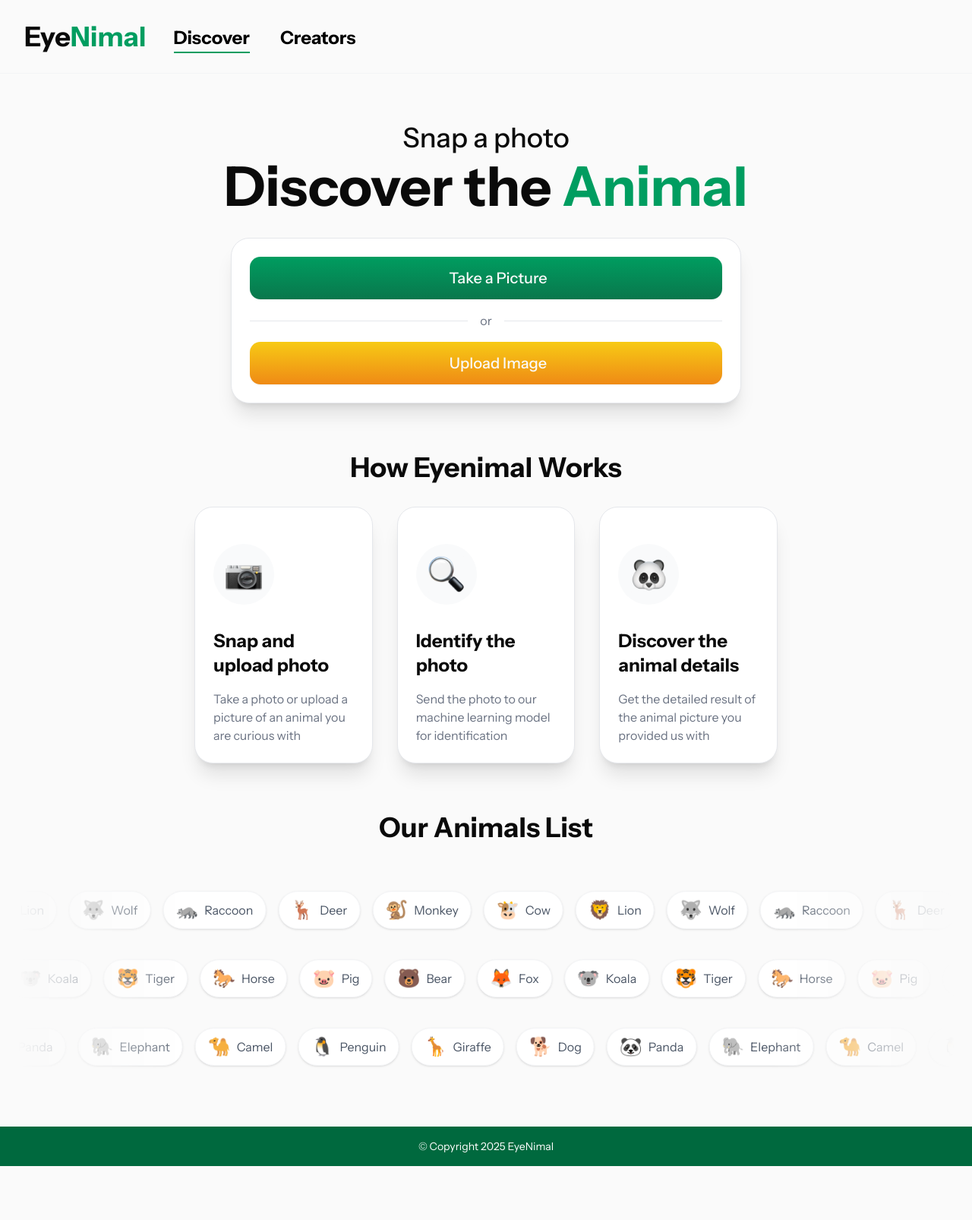
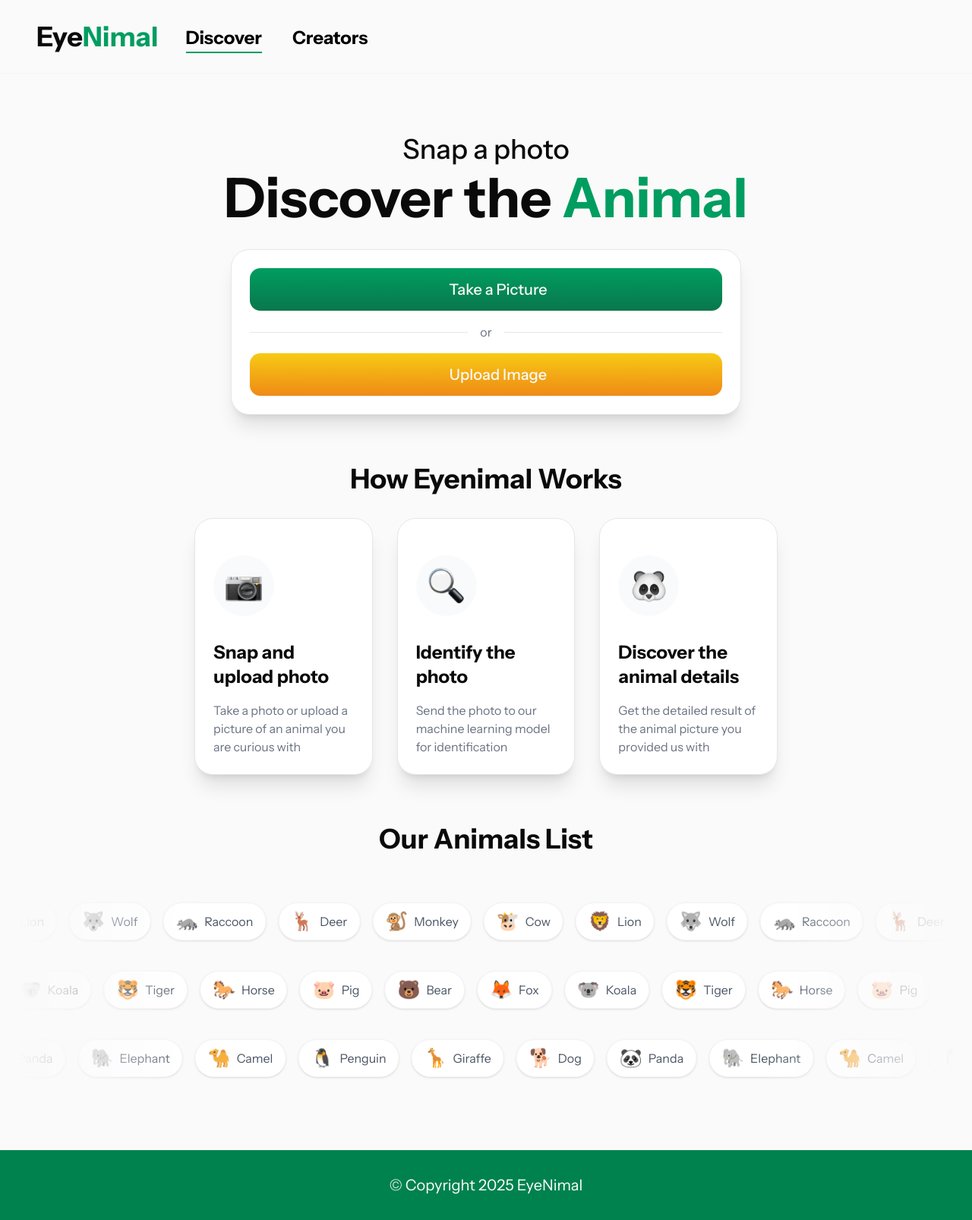
Before and after one commit to qiewi/eye-nimal, a Next.js app in the folder frontend/: page / in a window 1280 px wide. Shown: the whole page at 76% size. Before the commit the page ends 1535 px from the top, so only its background shows below. Built offline with nearby package versions, Linux system fonts and the light colour scheme; some icons are missing.

Commit message:
feat: footer

```diff
--- a/frontend/src/app/globals.css
+++ b/frontend/src/app/globals.css
@@ -118,6 +118,7 @@
 
 @theme {
   --color-greenish: #009D60;
+  --color-greenish-dark: #00824F;
   --color-greyish: #FAFAFA;
 
   --font-dm-sans: 'DM Sans', sans-serif;
--- a/frontend/src/app/layout.tsx
+++ b/frontend/src/app/layout.tsx
@@ -3,6 +3,7 @@ import type { Metadata } from "next"
 import { Instrument_Sans } from "next/font/google"
 import "./globals.css"
 import Navbar from "@/components/layout/Navbar"
+import Footer from "@/components/layout/Footer"
 
 const instrumentSans = Instrument_Sans({
   subsets: ["latin"],
@@ -20,15 +21,14 @@ export default function RootLayout({
   children: React.ReactNode
 }>) {
   return (
-    <html lang="en">
-      <body
-        className={`w-full flex justify-center bg-greyish ${instrumentSans.className}`}
-      >
-        <main className="w-full flex flex-col items-center">
-          <Navbar />
+    <html lang="en" className="h-full">
+      <body className={`${instrumentSans.className} min-h-screen flex flex-col bg-greyish`}>
+        <Navbar />
+        <main className="flex-1 w-full flex flex-col items-center pt-24 lg:pt-28">
           {children}
         </main>
+        <Footer />
       </body>
     </html>
-  );
+  )
 }
--- a/frontend/src/app/page.tsx
+++ b/frontend/src/app/page.tsx
@@ -1,7 +1,6 @@
 import Hero from '@/components/discover/Hero'
 import HowItWorks from '@/components/discover/HowItWorks'
 import AnimalsList from '@/components/discover/AnimalsList'
-import Footer from '@/components/discover/Footer'
 
 export default function Home() {
   return (
@@ -9,7 +8,6 @@ export default function Home() {
       <Hero />
       <HowItWorks />
       <AnimalsList />
-      <Footer />
     </>
   )
 }
--- a/frontend/src/components/discover/Footer.tsx
+++ /dev/null
@@ -1,11 +0,0 @@
-const Footer = () => {
-  return (
-    <footer className="w-full bg-[#00693E] text-white py-4">
-      <div className="container mx-auto px-6 text-center text-sm">
-        © Copyright {new Date().getFullYear()} EyeNimal
-      </div>
-    </footer>
-  )
-}
-
-export default Footer
--- /dev/null
+++ b/frontend/src/components/layout/Footer.tsx
@@ -0,0 +1,11 @@
+const Footer = () => {
+  return (
+    <footer className="w-full bg-greenish-dark text-white py-8 mt-4">
+      <div className="container mx-auto px-6 text-center text-md lg:text-xl">
+        © Copyright {new Date().getFullYear()} EyeNimal
+      </div>
+    </footer>
+  )
+}
+
+export default Footer
--- a/frontend/src/components/layout/Navbar.tsx
+++ b/frontend/src/components/layout/Navbar.tsx
@@ -20,8 +20,8 @@ const Navbar = () => {
   }
 
   return (
-    <nav className="w-full bg-grayish shadow-sm lg:shadow-none border-b border-gray-100 py-2 lg:py-4">
-      <div className="px-6 lg:px-8">
+    <nav className="fixed top-0 left-0 right-0 z-50 w-full bg-greyish shadow-sm lg:shadow-none border-b border-gray-100 py-2 lg:py-4">
+      <div className="px-6 lg:px-12">
         <div className="flex h-16 gap-8 justify-between md:justify-start">
           {/* Logo */}
           <div className="flex-shrink-0 flex items-center">
--- a/frontend/src/components/ui/InfiniteMovingCards.tsx
+++ b/frontend/src/components/ui/InfiniteMovingCards.tsx
@@ -88,7 +88,7 @@ export const InfiniteMovingCards = ({
       <ul
         ref={scrollerRef}
         className={cn(
-          "flex min-w-full shrink-0 gap-4 py-4 w-max",
+          "flex min-w-full shrink-0 gap-4 py-2 lg:py-4 w-max",
           start && "animate-scroll",
           pauseOnHover && "hover:[animation-play-state:paused]"
         )}
```
